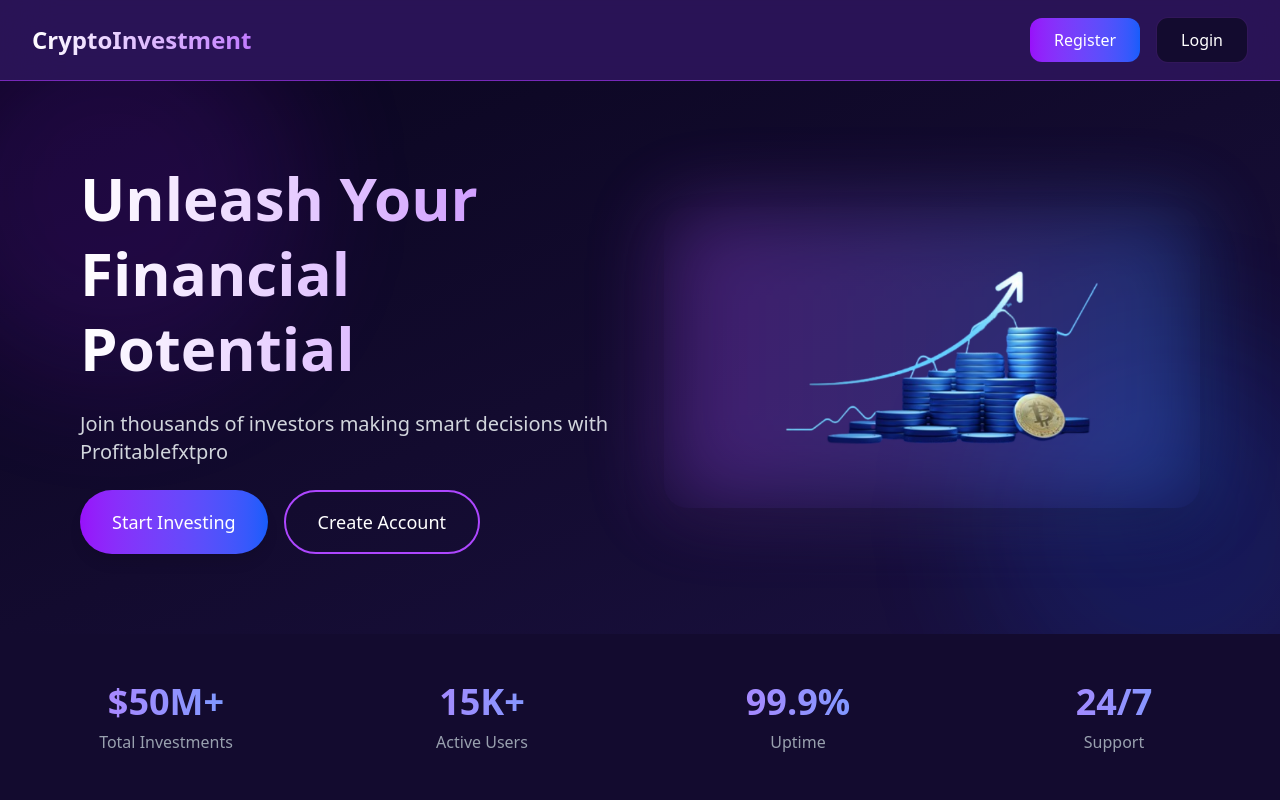
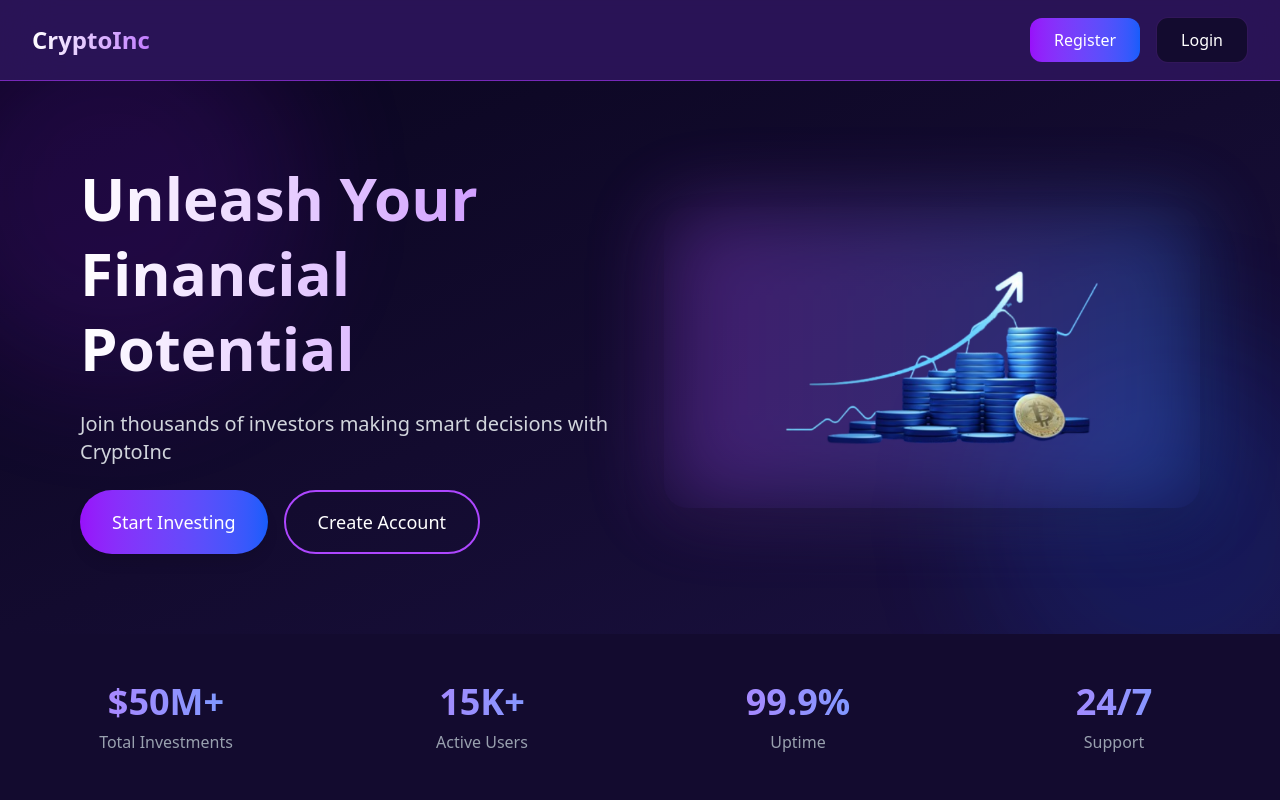
Before and after one commit to Kel-D-Coder/crypto-investment, a React (Vite) app: page / in a window 1280 px wide. Shown: the top 800 px of the page. Built offline with nearby package versions, Linux system fonts and the light colour scheme.

Commit message:
modified

```diff
--- a/src/components/NavBar.tsx
+++ b/src/components/NavBar.tsx
@@ -21,7 +21,7 @@
                         {/* Logo */}
                         <div className="flex-shrink-0">
                             <h1 className="text-2xl font-bold bg-gradient-to-r from-white to-purple-400 bg-clip-text text-transparent">
-                                CryptoInvestment
+                                CryptoInc
                             </h1>
                         </div>
 
--- a/src/pages/HomePage.tsx
+++ b/src/pages/HomePage.tsx
@@ -29,7 +29,7 @@
                                 Unleash Your Financial Potential
                             </h1>
                             <p className="text-gray-300 text-lg md:text-xl">
-                                Join thousands of investors making smart decisions with Profitablefxtpro
+                                Join thousands of investors making smart decisions with CryptoInc
                             </p>
                             <div className="flex flex-col sm:flex-row gap-4 justify-center md:justify-start">
                                 <button
```
